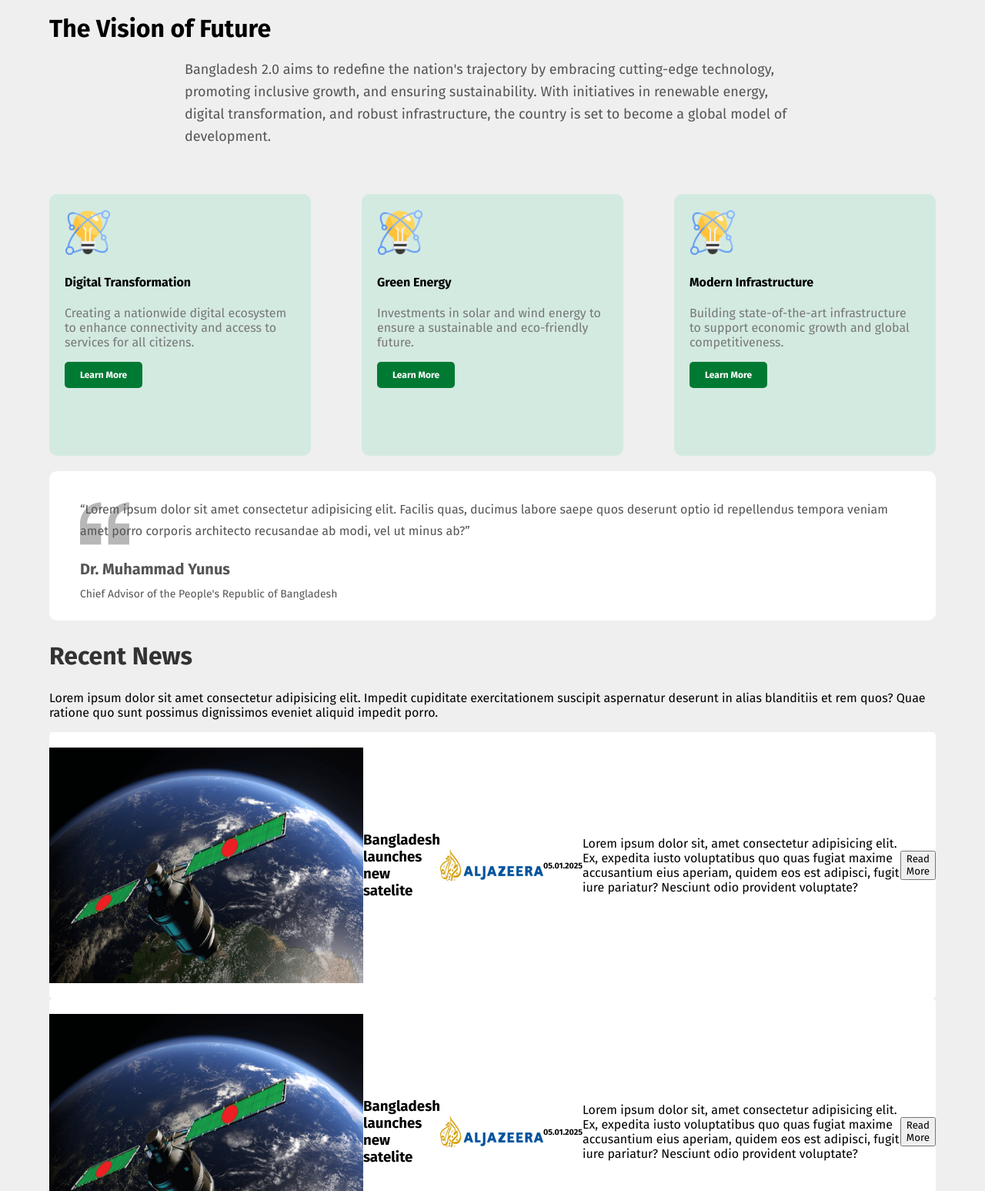
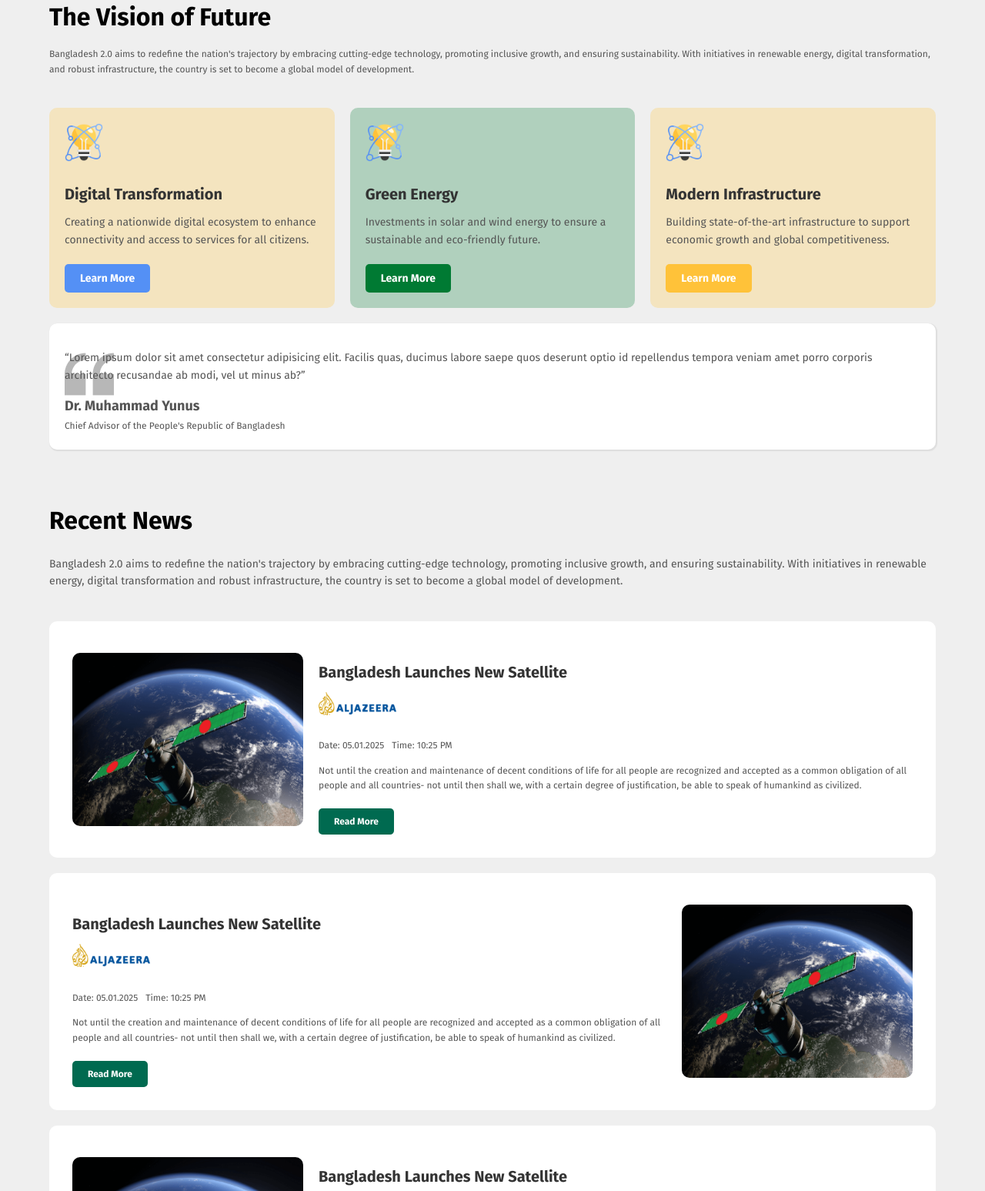
Before and after one commit to minhaj14d/ph01, a plain HTML site: page index.html in a window 1280 px wide. Shown: the part 594-2141 px from the top of the page at 77% size. Drawn offline with Linux system fonts and the light colour scheme.

Commit message:
added news and fixed bugs

```diff
--- a/index.html
+++ b/index.html
@@ -6,6 +6,8 @@
     <title>Bangladesh 2.0</title>
     <link rel="stylesheet" href="./root.css">
     <link rel="stylesheet" href="./style.css">
+    <link rel="stylesheet" href="./test.css">
+
 
 </head>
 
@@ -32,10 +34,10 @@
         </header>
     </section>
 
-    <section class="vision-container">
+    <!-- <section class="vision-container">
         <div class="vision-intro">
             <h2>The Vision of Future</h2>
-            <p>            Bangladesh 2.0 aims to redefine the nation's trajectory by embracing cutting-edge technology, promoting inclusive growth, and ensuring sustainability. With initiatives in renewable energy, digital transformation, and robust infrastructure, the country is set to become a global model of development.
+            <p>Bangladesh 2.0 aims to redefine the nation's trajectory by embracing cutting-edge technology, promoting inclusive growth, and ensuring sustainability. With initiatives in renewable energy, digital transformation, and robust infrastructure, the country is set to become a global model of development.
             </p>
         </div>
         <div class="vision-cards-container">
@@ -65,6 +67,50 @@
                 <button class="learn-more-btn">Learn More</button>
             </div>
         </div>
+    </section> -->
+
+    <section class="vision-container">
+        <div class="vision-intro">
+            <h2>The Vision of Future</h2>
+            <p>
+                Bangladesh 2.0 aims to redefine the nation's trajectory by embracing cutting-edge technology, promoting inclusive growth, and ensuring sustainability. With initiatives in renewable energy, digital transformation, and robust infrastructure, the country is set to become a global model of development.
+            </p>
+        </div>
+        <div class="vision-cards-container">
+            <!-- Vision Card 1 -->
+            <div class="vision-card" id="vc1">
+                <div class="icon">
+                    <img src="assets/card-icon.png" alt="Digital Transformation Icon">
+                </div>
+                <h4>Digital Transformation</h4>
+                <p>
+                    Creating a nationwide digital ecosystem to enhance connectivity and access to services for all citizens.
+                </p>
+                <button class="learn-more-btn" id="lm1">Learn More</button>
+            </div>
+            <!-- Vision Card 2 -->
+            <div class="vision-card" id="vc2">
+                <div class="icon">
+                    <img src="assets/card-icon.png" alt="Green Energy Icon">
+                </div>
+                <h4>Green Energy</h4>
+                <p>
+                    Investments in solar and wind energy to ensure a sustainable and eco-friendly future.
+                </p>
+                <button class="learn-more-btn" id="lm2">Learn More</button>
+            </div>
+            <!-- Vision Card 3 -->
+            <div class="vision-card" id="vc3">
+                <div class="icon">
+                    <img src="assets/card-icon.png" alt="Modern Infrastructure Icon">
+                </div>
+                <h4>Modern Infrastructure</h4>
+                <p>
+                    Building state-of-the-art infrastructure to support economic growth and global competitiveness.
+                </p>
+                <button class="learn-more-btn" id="lm3">Learn More</button>
+            </div>
+        </div>
     </section>
 
     <section class="quote-section">
@@ -82,29 +128,61 @@
     </section>
 
     <section class="recent-news-section">
-        <div class="recent-news">
             <h2>Recent News</h2>
-            <p>Lorem ipsum dolor sit amet consectetur adipisicing elit. Impedit cupiditate exercitationem suscipit aspernatur deserunt in alias blanditiis et rem quos? Quae ratione quo sunt possimus dignissimos eveniet aliquid impedit porro.</p>
+            <p>Bangladesh 2.0 aims to redefine the nation's trajectory by embracing cutting-edge technology, promoting inclusive growth, and ensuring sustainability. With initiatives in renewable energy, digital transformation and robust infrastructure, the country is set to become a global model of development.</p>
             <div class="news-cards">
-                <img src="assets/satelite.png">
-                <h3>Bangladesh launches new satelite</h3>
-                <img src="assets/al-jazeera.png">
-                <h6>05.01.2025</h6>
-                <p>Lorem ipsum dolor sit, amet consectetur adipisicing elit. Ex, expedita iusto voluptatibus quo quas fugiat maxime accusantium eius aperiam, quidem eos est adipisci, fugit iure pariatur? Nesciunt odio provident voluptate?</p>
-                <button class="button">Read More</button>
+                <!-- card 1 -->
+                <div class="news-card">
+                    <img src="assets/satelite.png" alt="Satellite" class="news-image">
+                    <div class="news-content">
+                        <h3>Bangladesh Launches New Satellite</h3>
+                        <div class="news-meta">
+                            <img src="assets/al-jazeera.png" alt="Al Jazeera Logo"><br>
+                            <span>Date: 05.01.2025</span><span>Time: 10:25 PM</span>
+                        </div>
+                        <p>
+                            Not until the creation and maintenance of decent conditions of life for all people are recognized and accepted as a common obligation of all people and all countries- not until then shall we, with a certain degree of justification, be able to speak of humankind as civilized.
+                        </p>
+                        <button class="btn-primary">Read More</button>
+                    </div>
+                </div>
+                <!-- card 2 -->
+                <div class="news-card">
+                    <div class="news-content">
+                        <h3>Bangladesh Launches New Satellite</h3>
+                        <div class="news-meta">
+                            <img src="assets/al-jazeera.png" alt="Al Jazeera Logo"><br>
+                            <span>Date: 05.01.2025</span><span>Time: 10:25 PM</span>
+                        </div>
+                        <p>
+                            Not until the creation and maintenance of decent conditions of life for all people are recognized and accepted as a common obligation of all people and all countries- not until then shall we, with a certain degree of justification, be able to speak of humankind as civilized.
+                        </p>
+                        <button class="btn-primary">Read More</button>
+                    </div>
+                    <img src="assets/satelite.png" alt="Satellite" class="news-image">
+
+                </div>
+                <!-- card 3 -->
+                <div class="news-card">
+                    <img src="assets/satelite.png" alt="Satellite" class="news-image">
+                    <div class="news-content">
+                        <h3>Bangladesh Launches New Satellite</h3>
+                        <div class="news-meta">
+                            <img src="assets/al-jazeera.png" alt="Al Jazeera Logo"><br>
+                            <span>Date: 05.01.2025</span><span>Time: 10:25 PM</span>
+                        </div>
+                        <p>
+                            Not until the creation and maintenance of decent conditions of life for all people are recognized and accepted as a common obligation of all people and all countries- not until then shall we, with a certain degree of justification, be able to speak of humankind as civilized.
+                        </p>
+                        <button class="btn-primary">Read More</button>
+                    </div>
+                </div>
             </div>
-
-            <div class="news-cards">
-                <img src="assets/satelite.png">
-                <h3>Bangladesh launches new satelite</h3>
-                <img src="assets/al-jazeera.png">
-                <h6>05.01.2025</h6>
-                <p>Lorem ipsum dolor sit, amet consectetur adipisicing elit. Ex, expedita iusto voluptatibus quo quas fugiat maxime accusantium eius aperiam, quidem eos est adipisci, fugit iure pariatur? Nesciunt odio provident voluptate?</p>
-                <button class="button">Read More</button>
-            </div>
-
         </div>
     </section>
+
+
+
     <section class="donate-section">
         <div class="donate">
             <h2>Donate Today</h2>
--- a/root.css
+++ b/root.css
@@ -12,7 +12,6 @@ h1 h2 h3 h4 h5 h6{
     margin: 0 0 0 0;
 }
 *{
-    display: flexbox;
     justify-content:space-around;
     align-items: center;
     font-family: 'Fira Sans', sans-serif;
--- a/style.css
+++ b/style.css
@@ -41,16 +41,16 @@
     width: 300px;
     height: 300px;
 }
-.btn-primary{
+/* .btn-primary{
     font-weight: bold;
-    background-color: #007a33;
+    background-color: #006A50;
     color: #ffffff;
     border: none;
     border-radius: 5px;
-    padding: 15px 30px;
-    font-size: 16px;
+    padding: 10px 20px;
+    font-size: 14px;
     cursor: pointer;
-}
+} */
 .banner-container{
     display: flex;
     flex-wrap: wrap;
@@ -65,50 +65,74 @@
 }
 .banner-content{
     max-width: 580px;
-
 }
 
-/* vision cards*/
+/* Vision Section  */
+.vision-container {
+    padding: 0 0 20px;
+}
+
+/* Intro Section */
 .vision-intro h2 {
     font-size: 32px;
     margin-bottom: 20px;
 }
-.vision-intro p{
+
+.vision-intro p {
+    font-size: 12px;
     color: #555;
-    font-size: 18px;
     line-height: 1.6;
     margin-bottom: 40px;
-    max-width: 800px;
-    margin-left: auto;
-    margin-right: auto;
 }
-.vision-cards-container{
+
+/* Vision Cards Container */
+.vision-cards-container {
     display: flex;
-        padding: 20px 0;
     justify-content: space-between;
     gap: 20px;
 }
-.vision-card{
-    background: #d3eae1;
+
+/* Individ Vision Card */
+.vision-card {
     border-radius: 10px;
-    /* box-shadow: 0 4px 8px rgba(0, 0, 0, 0.1); */
-    /* text-align: center; */
     padding: 20px;
-    width: 300px;
-    height: 300px;
-    /* transition: transform 0.3s, box-shadow 0.3s; */
+    gap: 0 10px;
+    width: 100%;
+
 }
+#vc1{
+    background: #5490F544;
+}
+#vc2{
+    background: #007a3344;
+}
+#vc3{
+    background: #FFC23944;
+}
+/* Icon Styling */
+.vision-card .icon img {
+    width: 50px;
+    height: 50px;
+}
+
+/* Card Title */
+.vision-card h4 {
+    font-size: 18px;
+    color: #333;
+    margin-bottom: 10px;
+}
+
+/* Card Description */
 .vision-card p {
-    color: #777;
-    font-size: 16px;
+    font-size: 12px;
+    color: #555;
+    line-height: 1.6;
+    margin-bottom: 30px;
 }
-.vision-card .icon img {
-    width: 60px;
-    height: 60px;
-}
-.learn-more-btn{
+
+/* Learn More Button */
+.learn-more-btn {
     font-weight: bold;
-        background-color: #007a33;
     color: #ffffff;
     border: none;
     border-radius: 5px;
@@ -116,54 +140,122 @@
     font-size: 12px;
     cursor: pointer;
 }
+#lm1{
+    background: #5490F5;
+}
+#lm2{
+    background: #007a33;
+}
+#lm3{
+    background: #FFC239;
+}
+
 /* quote style */
 .quote-section {
-    line-height: 1.8;
+    line-height: 1.6;
     color: #555;
-    margin: 0 auto;
+    margin: 0;
     position: relative;
-    padding: 20px 40px;
+    padding: 20px;
     background: #ffffff;
+    box-shadow: 1px 1px 1px 1px #dedede;
     border-radius: 10px;
+
 }
 .quote{
-    margin: 0 auto;
+    margin: 0;
     position: relative;
+    font-size: 14px;
 }
 .quote strong{
-    font-size: 20px;
+    font-size: 18px;
 }
 .quote span{
-    font-size: 14px;
+    font-size: 12px;
 }
 .quote-section img{
     position: absolute;
 }
 
-.recent-news h2 {
+/* Recent News Section */
+.recent-news-section {
+    padding: 40px 0px;
+    line-height: 1.6;
+}
+
+.recent-news-section h2 {
     font-size: 32px;
-    color: #333;
-    margin:40 0px;
+    margin-bottom: 20px;
+}
+
+.recent-news-section p {
+    font-size: 14px;
+    color: #555;
+    margin-bottom: 40px;
 }
 
 .news-cards {
     display: flex;
-    border-radius: 5px;
-    display: flex;
-    padding: 20px 0;
-    justify-content: space-between;
-    background-color: #ffffff;
-
+    flex-direction: column;
+    gap: 20px;
+    align-items: center;
+    margin: 30px;
 }
 
 .news-card {
-    gap: 20px;
     background-color: #ffffff;
     border-radius: 10px;
-    overflow: hidden;
+    display: flex;
+    gap: 20px;
+    padding: 30px;
     width: 100%;
-    max-width: 600px;
 }
+
+.news-image {
+    width: 300px;
+    height: auto;
+    border-radius: 10px;
+}
+
+.news-content h3 {
+    font-size: 20px;
+    color: #333;
+    margin-bottom: 10px;
+}
+
+.news-meta img {
+    height: 30px;
+    width: auto;
+    display: flex;
+}
+
+.news-meta span {
+    font-size: 12px;
+    padding-right: 10px;
+    color: #555;
+}
+
+.news-content p {
+    font-size: 12px;
+    color: #555;
+    line-height: 1.6;
+    margin-bottom: 20px;
+}
+
+/* Read More Button */
+.btn-primary {
+    background-color: #006A50;
+    color: #ffffff;
+    font-weight: bold;
+    border: none;
+    border-radius: 5px;
+    padding: 10px 20px;
+    font-size: 12px;
+    cursor: pointer;
+}
+
+
+
 
 /* Donate Section */
 .donate-section {
--- /dev/null
+++ b/test.css
@@ -0,0 +1,73 @@
+/* Vision Section Container */
+.vision-container {
+    padding: 0 0 20px;
+}
+
+/* Intro Section */
+.vision-intro h2 {
+    font-size: 32px;
+    margin-bottom: 20px;
+}
+
+.vision-intro p {
+    font-size: 12px;
+    color: #555;
+    line-height: 1.6;
+    margin-bottom: 40px;
+}
+
+/* Vision Cards Container */
+.vision-cards-container {
+    display: flex;
+    justify-content: space-between;
+    gap: 20px;
+}
+
+/* Individual Vision Card */
+.vision-card {
+    background: #d3eae1;
+    border-radius: 10px;
+    padding: 20px;
+    gap: 0 10px;
+}
+#vc1{
+    background: #FFC23944;
+}
+#vc2{
+    background: #007a3344;
+}
+#vc3{
+    background: #FFC23944;
+}
+/* Icon Styling */
+.vision-card .icon img {
+    width: 50px;
+    height: 50px;
+}
+
+/* Card Title */
+.vision-card h4 {
+    font-size: 20px;
+    color: #333;
+    margin-bottom: 10px;
+}
+
+/* Card Description */
+.vision-card p {
+    font-size: 14px;
+    color: #555;
+    line-height: 1.6;
+    margin-bottom: 20px;
+}
+
+/* Learn More Button */
+.learn-more-btn {
+    font-weight: bold;
+    background-color: #007a33;
+    color: #ffffff;
+    border: none;
+    border-radius: 5px;
+    padding: 10px 20px;
+    font-size: 14px;
+    cursor: pointer;
+}
```
Lines whose indentation alone changed are shown as unchanged.
